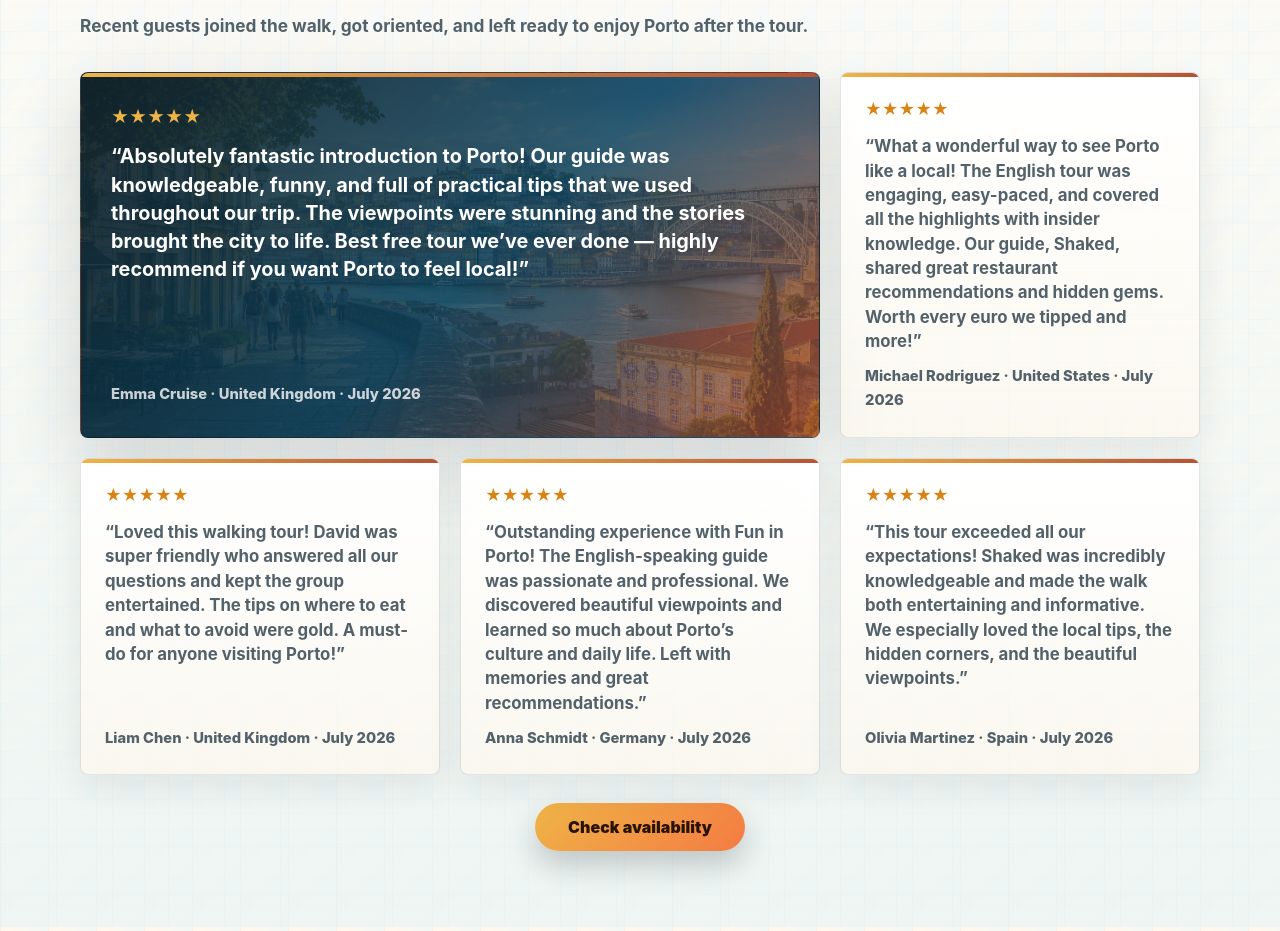
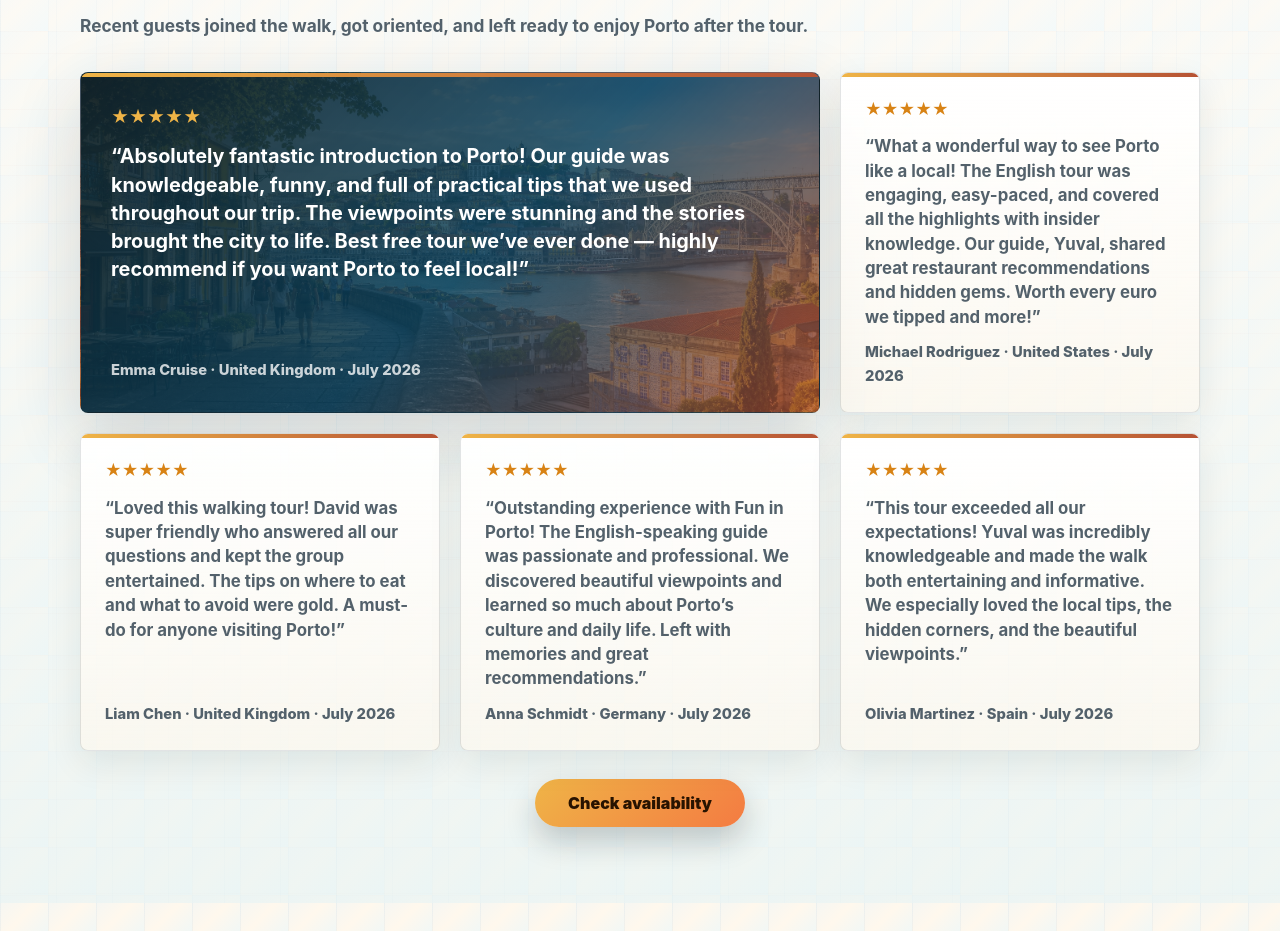
Before and after one commit to omermagic/funinporto, a plain HTML site: page index.html in a window 1280 px wide. Shown: the part 5105-6036 px from the top of the page. Drawn offline with Linux system fonts and the light colour scheme.

Commit message:
Shaked -> Yuval

```diff
--- a/index.html
+++ b/index.html
@@ -590,7 +590,7 @@
           <article class="card review-card">
             <div class="review-stars" aria-label="5 out of 5 stars">★★★★★</div>
             <p class="review-text">
-              “What a wonderful way to see Porto like a local! The English tour was engaging, easy-paced, and covered all the highlights with insider knowledge. Our guide, Shaked, shared great restaurant recommendations and hidden gems. Worth every euro we tipped and more!”
+              “What a wonderful way to see Porto like a local! The English tour was engaging, easy-paced, and covered all the highlights with insider knowledge. Our guide, Yuval, shared great restaurant recommendations and hidden gems. Worth every euro we tipped and more!”
             </p>
             <div class="review-meta">Michael Rodriguez · United States · July 2026</div>
           </article>
@@ -614,7 +614,7 @@
           <article class="card review-card">
             <div class="review-stars" aria-label="5 out of 5 stars">★★★★★</div>
             <p class="review-text">
-              “This tour exceeded all our expectations! Shaked was incredibly knowledgeable and made the walk both entertaining and informative. We especially loved the local tips, the hidden corners, and the beautiful viewpoints.”
+              “This tour exceeded all our expectations! Yuval was incredibly knowledgeable and made the walk both entertaining and informative. We especially loved the local tips, the hidden corners, and the beautiful viewpoints.”
             </p>
             <div class="review-meta">Olivia Martinez · Spain · July 2026</div>
           </article>
```
